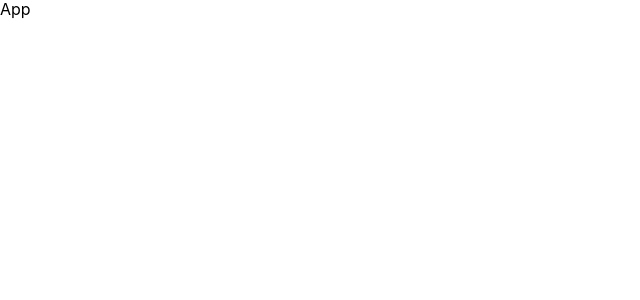
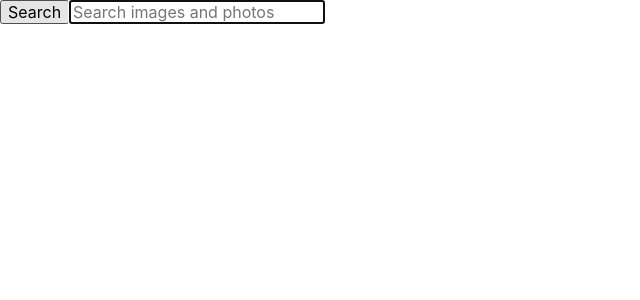
Before and after one commit to ArtanFS/goit-react-hw-03-image-finder, a React (Create React App) app: page / in a window 1280 px wide. Shown: the top 300 px of the page, without its empty margins (0-640 px from the left). Built offline with nearby package versions, Linux system fonts and the light colour scheme.

Commit message:
make search component

```diff
--- a/src/components/App.jsx
+++ b/src/components/App.jsx
@@ -1,9 +1,23 @@
 import React, { Component } from 'react';
+import Searchbar from './Searchbar';
 
 export class App extends Component {
-  state = {};
+  state = {
+    images: [],
+    query: '',
+    page: 1,
+    isLoading: false,
+  };
+
+  onSubmit = searchData => {
+    this.setState({ query: searchData });
+  };
 
   render() {
-    return <div>App</div>;
+    return (
+      <div>
+        <Searchbar onSubmit={this.onSubmit} />
+      </div>
+    );
   }
 }
--- a/src/components/Searchbar/index.jsx
+++ b/src/components/Searchbar/index.jsx
@@ -1,21 +1,44 @@
-const Searchbar = ({ onSubmit }) => {
+import { Component } from 'react';
+
+class Searchbar extends Component {
+  state = {
+    search: '',
+  };
+
+  handleChange = e => {
+    this.setState({ search: e.target.value });
+  };
+
+  onSubmit = e => {
+    e.preventDefault();
+    if (this.state.search.trim() === '') {
+      return;
+    }
+    this.props.onSubmit(this.state.search);
+    this.setState({ search: '' });
+  };
+
+  render() {
     return (
-    <header class="searchbar">
-      <form class="form">
-        <button type="submit" class="button">
-          <span class="button-label">Search</span>
+      <header className="searchbar">
+        <form className="form" onSubmit={this.onSubmit}>
+          <button type="submit" className="button">
+            <span className="button-label">Search</span>
           </button>
 
           <input
-          class="input"
+            className="input"
             type="text"
-          autocomplete="off"
-          autofocus
+            autoComplete="off"
+            autoFocus
             placeholder="Search images and photos"
+            value={this.state.search}
+            onChange={this.handleChange}
           />
         </form>
       </header>
     );
-};
+  }
+}
 
 export default Searchbar;
```
Lines whose indentation alone changed are shown as unchanged.
